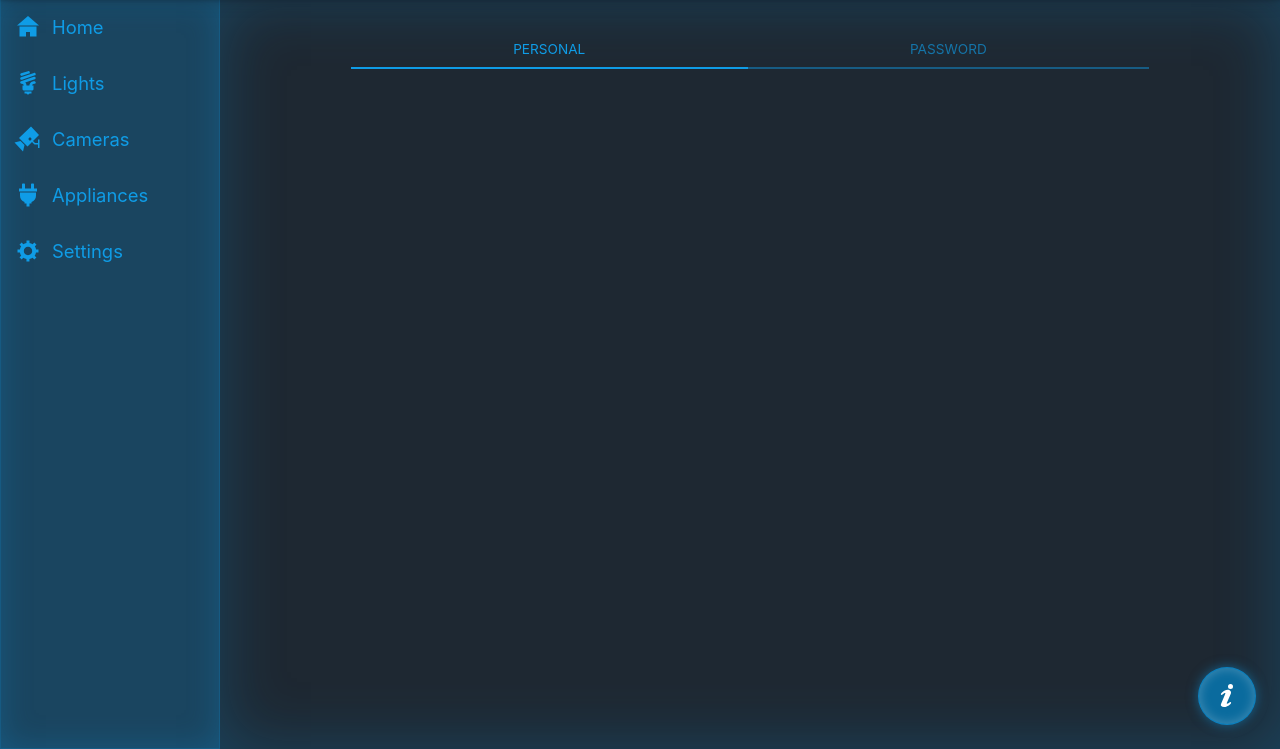
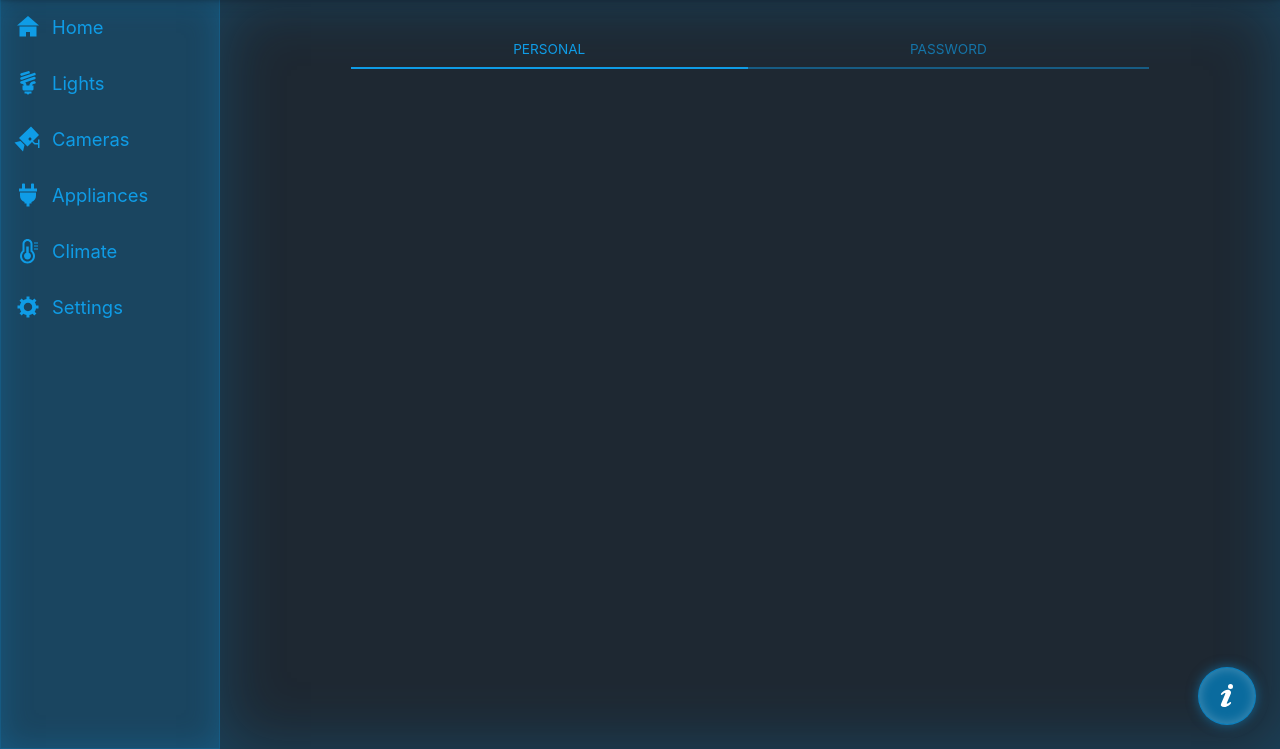
Before and after one commit to mhemanthkmr/TechFreaks, a PHP site: page /TechFreaks/profile.php in a window 1280 px wide. Shown: the part 51-800 px from the top of the page. Run offline with PHP 8.4, Linux system fonts and the light colour scheme; the visitor is signed in with stand-in values (Sample User, id 1); data that the repository does not hold is empty.

Commit message:
Added Climmate section in navbar

```diff
--- a/profile.php
+++ b/profile.php
@@ -160,6 +160,13 @@ include('config/app.php');
                 <svg class="icon-sprite">
                   <use xlink:href="assets/images/icons-sprite.svg#appliances" />
                 </svg> Appliances
+              </a>
+            </li>
+            <li class="nav-item">
+              <a class="nav-link" href="climate.php">
+                <svg class="icon-sprite">
+                  <use xlink:href="assets/images/icons-sprite.svg#thermometer" />
+                </svg> <span>Climate</span>
               </a>
             </li>
             <li class="nav-item">
```
